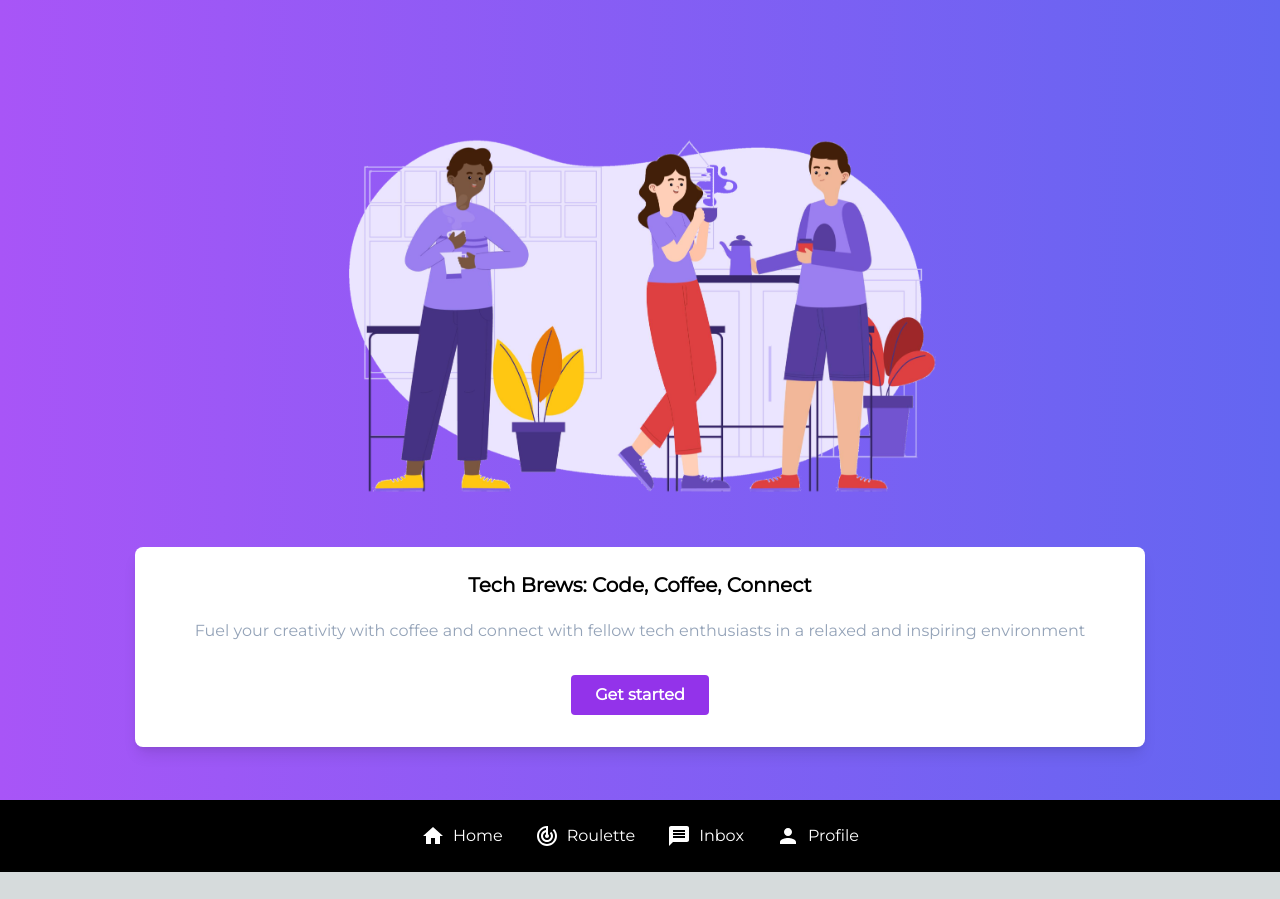
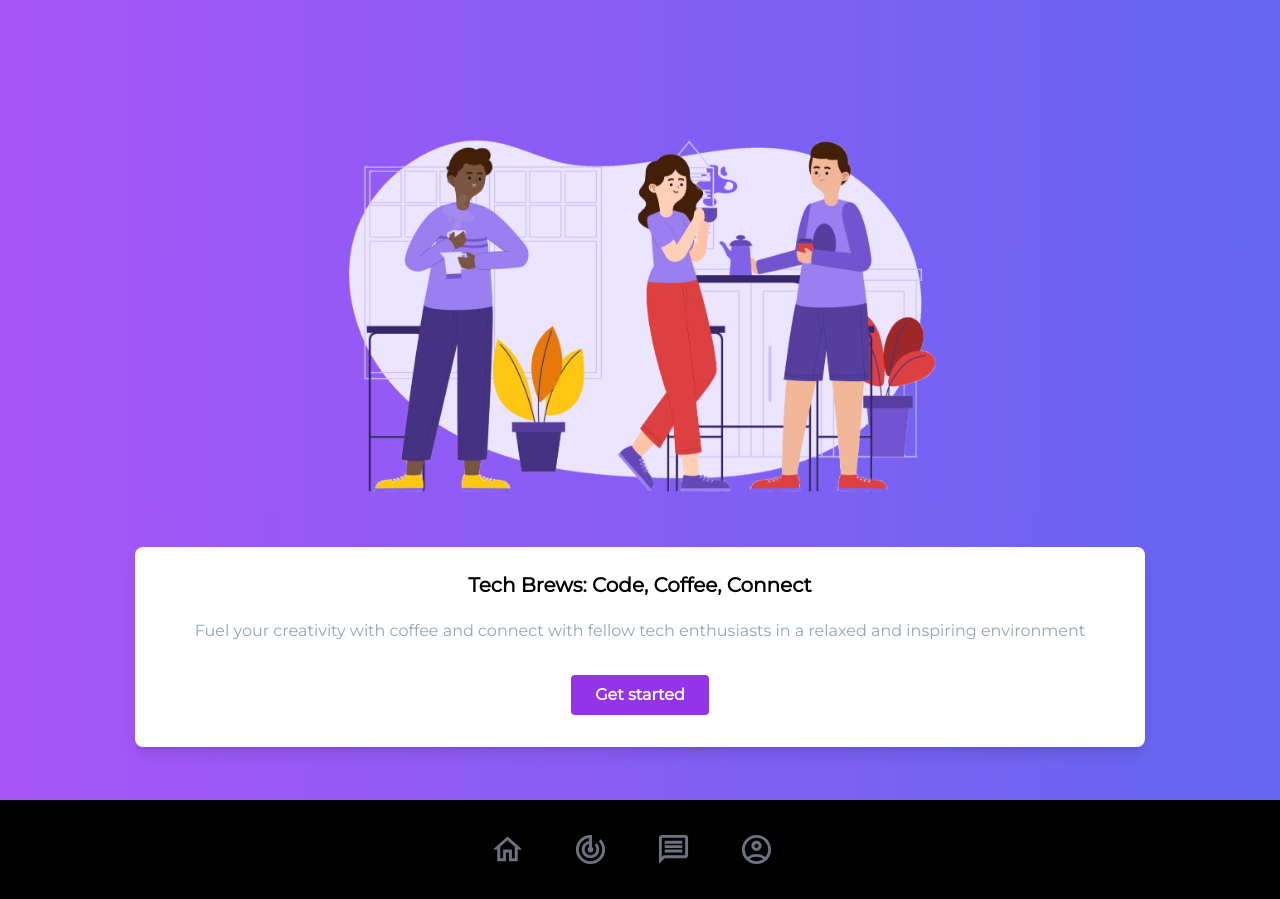
Before and after one commit to anu-r93/spiced-roulette-app, a Next.js app: page /home in a window 1280 px wide. Before the commit the page ends 872 px from the top, so only its background shows below. Built offline with nearby package versions, Linux system fonts and the light colour scheme.

Commit message:
modified the UI for navbar

```diff
--- a/components/NavBar/index.js
+++ b/components/NavBar/index.js
@@ -1,59 +1,84 @@
+import { useState } from "react";
+import HomeOutlinedIcon from "@mui/icons-material/HomeOutlined";
 import HomeIcon from "@mui/icons-material/Home";
+import MessageOutlinedIcon from "@mui/icons-material/MessageOutlined";
+import MessageIcon from "@mui/icons-material/Message";
+import AccountCircleOutlinedIcon from "@mui/icons-material/AccountCircleOutlined";
+import AccountCircleIcon from "@mui/icons-material/AccountCircle";
+import TrackChangesOutlinedIcon from "@mui/icons-material/TrackChangesOutlined";
 import TrackChangesIcon from "@mui/icons-material/TrackChanges";
-import MessageIcon from "@mui/icons-material/Message";
-import PersonIcon from "@mui/icons-material/Person";
 import Link from "next/link";
 import { useRouter } from "next/router";
 
 const NavBar = () => {
+  const [activeIcon, setActiveIcon] = useState(null);
   const router = useRouter();
-  console.log(router);
+
+  const handleIconClick = (icon) => {
+    setActiveIcon(icon === activeIcon ? null : icon);
+  };
 
   return (
-    <nav className="bg-black py-6">
+    <nav className="bg-black py-8">
       <ul className="flex justify-center space-x-8">
-        <li>
-          <Link
-            href="/home"
-            className={`flex items-center text-white hover:text-gray-300 ${
-              router?.pathname === "/home" ? "text-blue-500" : ""
+        <li
+          className={`cursor-pointer transition-colors duration-300  ${
+            activeIcon === "home" ? "text-violet-500" : "text-gray-500"
           }`}
+          onClick={() => handleIconClick("home")}
         >
-            <HomeIcon className="mr-2" />
-            Home
+          <Link href="/home">
+            {activeIcon === "home" ? (
+              <HomeIcon fontSize="large" className="mr-4" />
+            ) : (
+              <HomeOutlinedIcon fontSize="large" className="mr-4" />
+            )}
+            {router.pathname === "/home"}
           </Link>
         </li>
-        <li>
-          <Link
-            href="/roulette-I"
-            className={`flex items-center text-white hover:text-gray-300 ${
-              router.pathname === "/roulette-I" ? "text-blue-500" : ""
+        <li
+          className={`cursor-pointer transition-colors duration-300 ${
+            activeIcon === "roulette" ? "text-violet-500" : "text-gray-500"
           }`}
+          onClick={() => handleIconClick("roulette")}
         >
-            <TrackChangesIcon className="mr-2" />
-            Roulette
+          <Link href="/roulette">
+            {activeIcon === "roulette" ? (
+              <TrackChangesIcon fontSize="large" className="mr-4" />
+            ) : (
+              <TrackChangesOutlinedIcon fontSize="large" className="mr-4" />
+            )}
+            {router.pathname === "/profile"}
           </Link>
         </li>
-        <li>
-          <Link
-            href="/message"
-            className={`flex items-center text-white hover:text-gray-300 ${
-              router.pathname === "/message" ? "text-blue-500" : ""
+        <li
+          className={`cursor-pointer transition-colors duration-300 ${
+            activeIcon === "message" ? "text-violet-500" : "text-gray-500"
           }`}
+          onClick={() => handleIconClick("message")}
         >
-            <MessageIcon className="mr-2" />
-            Inbox
+          <Link href="/message">
+            {activeIcon === "message" ? (
+              <MessageIcon fontSize="large" className="mr-4" />
+            ) : (
+              <MessageOutlinedIcon fontSize="large" className="mr-4" />
+            )}
+            {router.pathname === "/message"}
           </Link>
         </li>
-        <li>
-          <Link
-            href="/profile"
-            className={`flex items-center text-white hover:text-gray-300 ${
-              router.pathname === "/profile" ? "text-blue-500" : ""
+        <li
+          className={`cursor-pointer transition-colors duration-300 ${
+            activeIcon === "profile" ? "text-violet-500" : "text-gray-500"
           }`}
+          onClick={() => handleIconClick("profile")}
         >
-            <PersonIcon className="mr-2" />
-            Profile
+          <Link href="/profile">
+            {activeIcon === "profile" ? (
+              <AccountCircleIcon fontSize="large" className="mr-4" />
+            ) : (
+              <AccountCircleOutlinedIcon fontSize="large" className="mr-4" />
+            )}
+            {router.pathname === "/profile"}
           </Link>
         </li>
       </ul>
```
Lines whose indentation alone changed are shown as unchanged.
